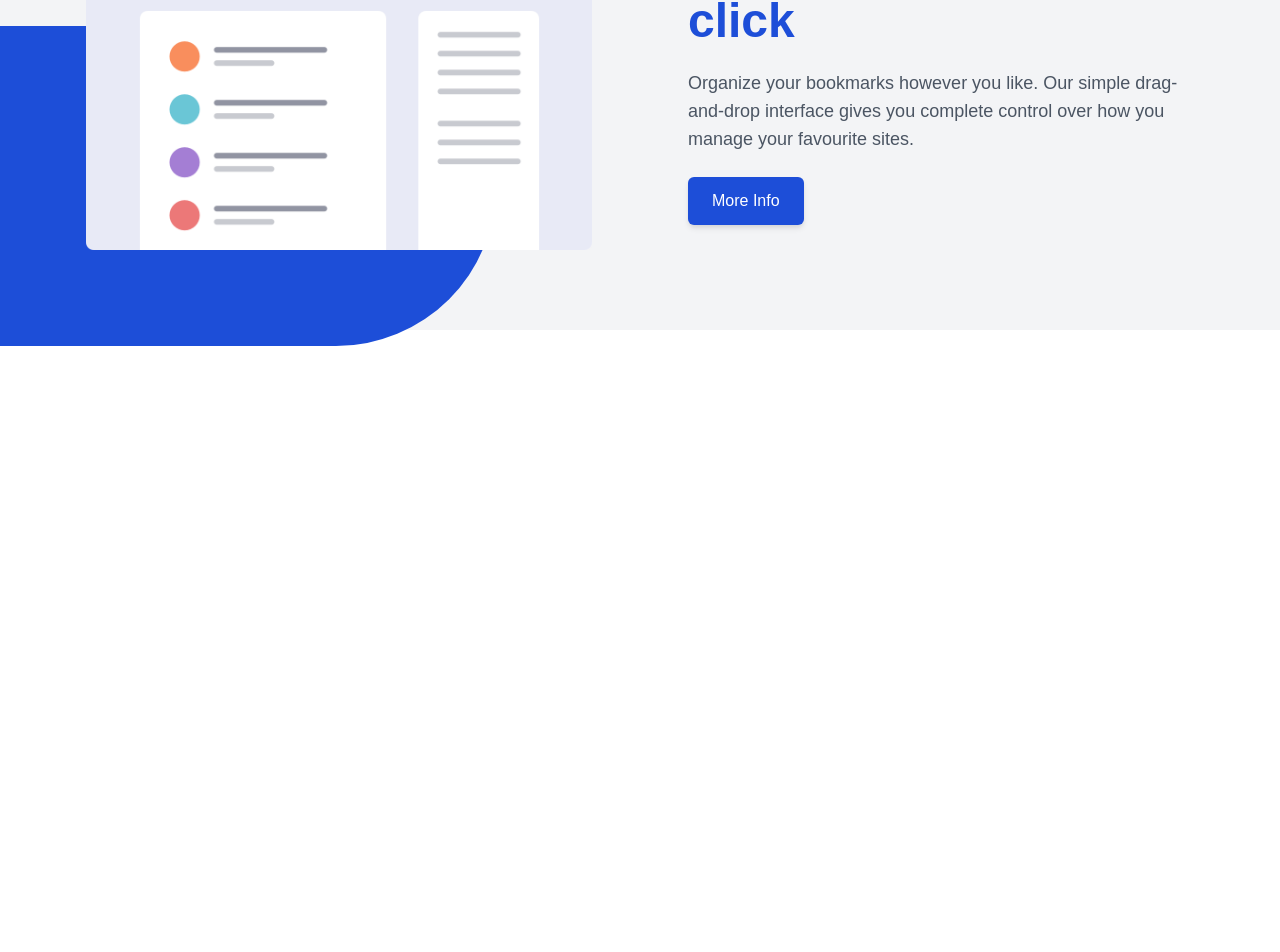
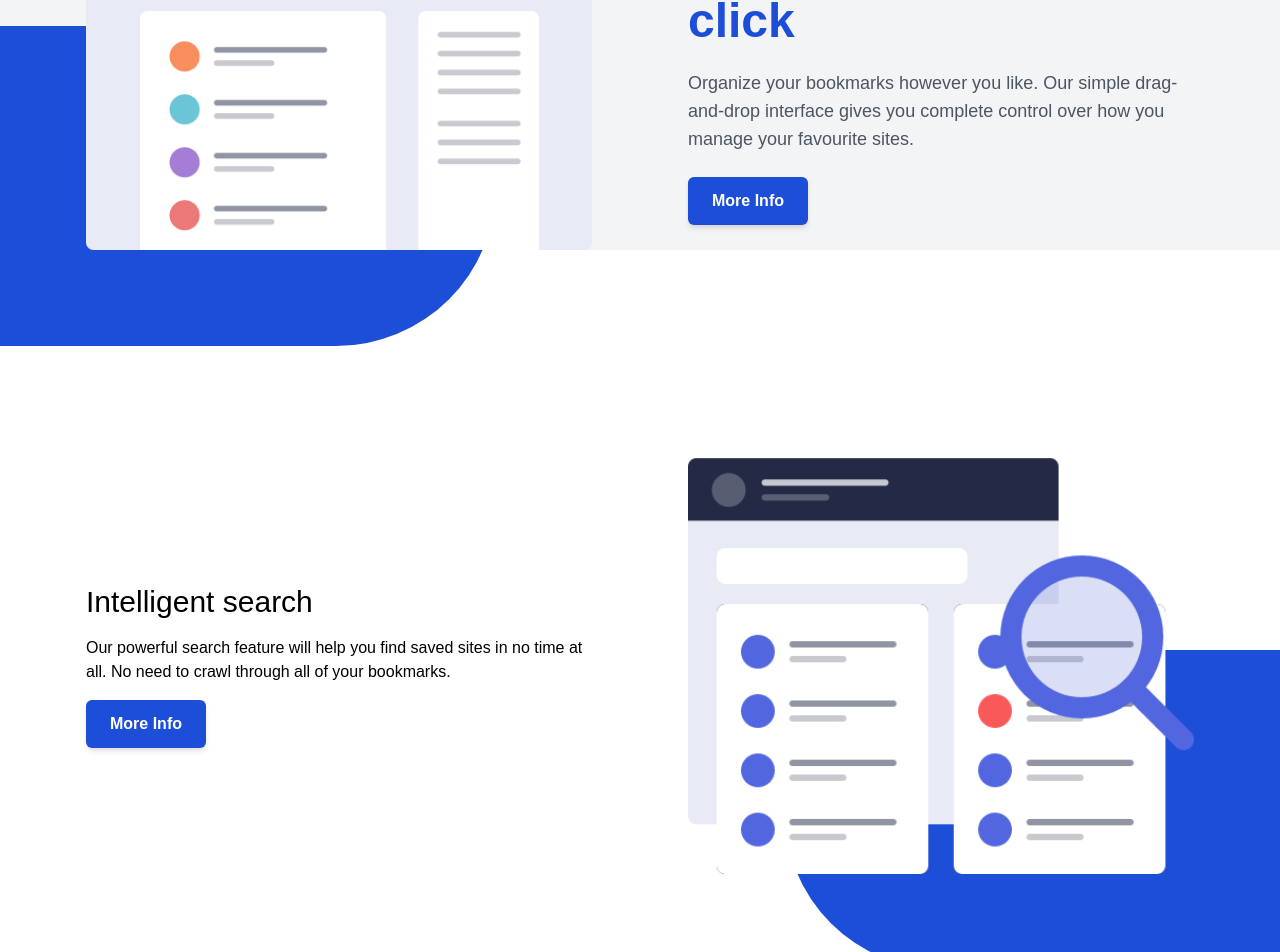
Before and after one commit to notGonim/Bookmark, a React (Create React App) app: page / in a window 1280 px wide. Shown: the part 1022-1974 px from the top of the page. Before the commit the page ends 1368 px from the top, so only its background shows below. Built offline with nearby package versions, Linux system fonts and the light colour scheme.

Commit message:
ADDED : sectond feature section

```diff
--- a/src/components/feature/feature.component.js
+++ b/src/components/feature/feature.component.js
@@ -5,7 +5,7 @@ export const Feature = () => {
 
 
     return (
-        <section className="bg-gray-100 py-20 mt-60 lg:mt-20 font-Poppins">
+        <section className="bg-gray-100 pt-20 mt-60 lg:mt-20 font-Poppins">
             <div className="sm:w-3/4  lg:w5-5/12 mx-auto px-2">
                 <h1 className="text-blue-700 font-bold	 text-3xl text-center ">Features</h1>
                 <p className="text-gray-600 text-lg text-center mt-4">Our aim is to make it quick and easy for you to access your favourite websites. Your bookmarks sync between your devious so you can access them on the go </p>
@@ -21,7 +21,7 @@ export const Feature = () => {
                             Organize your bookmarks however you like. Our simple drag-and-drop interface gives you complete control
                             over how you manage your favourite sites.
                         </p>
-                        <button type="button" className="btn btn-purple hover:bg-bookmark-white hover:text-black">More Info</button>
+                        <button type="button" className="btn btn-purple font-bold hover:bg-white hover:text-black">More Info</button>
                     </div>
                 </div>
                 <div className="hidden lg:block overflow-hidden bg-blue-700 rounded-r-full absolute h-80 w-2/4 -bottom-24  -left-36"></div>
--- /dev/null
+++ b/src/components/feature2/featureTwo.component.js
@@ -0,0 +1,41 @@
+import React from 'react'
+import Feature2 from '../../assets/f2.png'
+
+export const FeatureTwo = () => {
+    return (
+        <section className=" font-Poppins">
+        <div className="relative mt-20 lg:mt-52">
+            <div className="container flex flex-col lg:flex-row-reverse items-center justify-center gap-x-24">
+                <div className="flex flex-1 justify-center z-10 mb-10 lg:mb-0">
+                    <img
+                        className="w-5/6 h-5/6 sm:w-3/4 sm:h-3/4 md:w-full md:h-full"
+                        src={Feature2}
+                        alt="feature pic"
+                    />
+                </div>
+                <div className="flex flex-1 flex-col items-center lg:items-start">
+                    <h1 className="text-3xl text-bookmark-blue">Intelligent search</h1>
+                    <p className="text-bookmark-grey my-4 text-center lg:text-left sm:w-3/4 lg:w-full">
+                        Our powerful search feature will help you find saved sites in no time at all. No need to crawl through all
+                        of your bookmarks.
+                    </p>
+                    <button type="button" className="btn btn-purple font-bold hover:bg-white hover:text-black">More Info</button>
+                </div>
+            </div>
+            <div
+                className="
+        hidden
+        lg:block
+        overflow-hidden bg-blue-700
+        rounded-l-full
+        absolute
+        h-80
+        w-2/4
+        -bottom-24
+        -right-36
+      "
+            ></div>
+        </div>
+    </section>
+    )
+}
--- /dev/null
+++ b/src/components/feature3/featureThree.component.js
@@ -0,0 +1,8 @@
+import React from 'react'
+import Feature2 from '../../assets/f2.png'
+
+export const featureThree = () => {
+    return (
+      <h1>fdsf</h1>
+    )
+}
--- a/src/pages/landing.page.js
+++ b/src/pages/landing.page.js
@@ -1,5 +1,6 @@
 import React, { useEffect } from 'react'
 import { Feature } from '../components/feature/feature.component'
+import { FeatureTwo } from '../components/feature2/featureTwo.component'
 import { Header } from '../components/header/header.component'
 import { Hero } from '../components/hero/hero.component'
 
@@ -17,6 +18,7 @@ export const LandingPage = () => {
             <Header />
             <Hero />
             <Feature />
+            <FeatureTwo />
         </>
     )
 }
```
Also changed, not shown: src/assets/f2.png (renamed from src/assets/illustration-features-tab-2.png), src/assets/f3.png (renamed from src/assets/illustration-features-tab-3.png).
